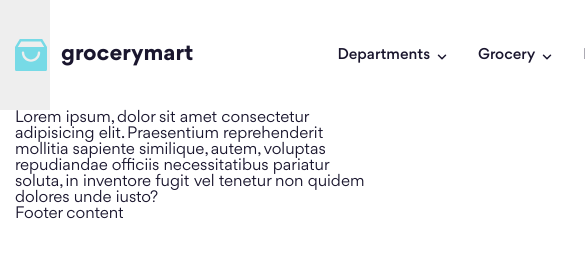
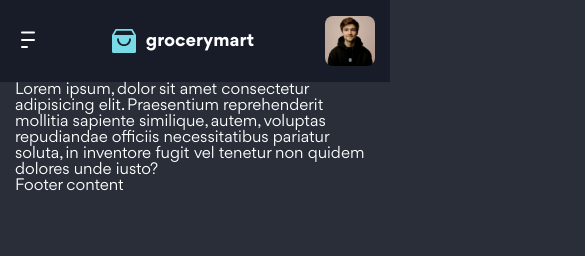
Before and after one commit to huuphuoc100911/MyProject, a website: page index.html in a window 390 px wide. Shown: the top 256 px of the page, 585 px wide, since content can reach past the window. Drawn offline with Linux system fonts and the light colour scheme.

Commit message:
responsive header

```diff
--- a/index.html
+++ b/index.html
@@ -1,5 +1,5 @@
 <!DOCTYPE html>
-<html lang="en" class="">
+<html lang="en" class="dark">
     <head>
         <meta charset="UTF-8" />
         <meta name="viewport" content="width=device-width, initial-scale=1.0" />
--- a/scss/abstracts/_index.scss
+++ b/scss/abstracts/_index.scss
@@ -1 +1 @@
-@forward './mixins'
+@forward "./mixins";
--- a/scss/abstracts/_mixins.scss
+++ b/scss/abstracts/_mixins.scss
@@ -1,5 +1,4 @@
 $grid-breakpoints: (
-    xs: 0,
     sm: 576px,
     md: 768px,
     lg: 992px,
--- a/scss/base/_base.scss
+++ b/scss/base/_base.scss
@@ -1,4 +1,6 @@
-*, ::before, ::after {
+*,
+::before,
+::after {
     box-sizing: border-box;
 }
 
@@ -10,6 +12,7 @@ body {
     font-size: 1.6rem;
     font-family: Gordita, sans-serif;
     color: var(--text-color);
+    background: var(--body-bg-color);
 }
 
 a {
@@ -23,11 +26,14 @@ button {
     background: transparent;
 }
 
-button, input, select,textarea {
+button,
+input,
+select,
+textarea {
     font-family: inherit;
     color: inherit;
 }
 
 .icon {
-    filter: var(--icon-color)
+    filter: var(--icon-color);
 }
--- a/scss/components/_logo.scss
+++ b/scss/components/_logo.scss
@@ -1,12 +1,27 @@
+@use "../abstracts";
 .logo {
     display: flex;
     align-items: center;
     gap: 14px;
+
+    @include abstracts.breakpoint(lg) {
+        gap: 10px;
+    }
 
     &__title {
         color: var(--primary-color);
         font-size: 2.2rem;
         font-weight: 700;
         line-height: 1.45;
+
+        @include abstracts.breakpoint(lg) {
+            font-size: 1.8rem;
+        }
+    }
+
+    &__img {
+        @include abstracts.breakpoint(lg) {
+            width: 24px;
+        }
     }
 }
--- a/scss/layout/_header.scss
+++ b/scss/layout/_header.scss
@@ -7,23 +7,40 @@
 
 .header {
     background: var(--header-bg-color);
-
-    @include abstracts.breakpoint(lg) {
-        width: 100px;
-    }
-
-    @include abstracts.breakpoint(sm) {
-        width: 50px;
-    }
 }
 
 .top-bar {
     @extend %flexItemsCenter;
     padding: 30px 0;
+
+    @include abstracts.breakpoint(lg) {
+        padding: 20px 0;
+        justify-content: space-between;
+    }
+
+    @include abstracts.breakpoint(sm) {
+        padding: 16px 0;
+    }
+
+    &__more {
+        display: none;
+
+        @include abstracts.breakpoint(lg) {
+            display: block;
+        }
+    }
 }
 
 .navbar {
     margin-left: 144px;
+
+    @include abstracts.breakpoint(xl) {
+        margin-left: 50px;
+    }
+
+    @include abstracts.breakpoint(lg) {
+        display: none;
+    }
 
     &__list {
         @extend %flexItemsCenter;
@@ -45,8 +62,12 @@
 
 .top-act {
     @extend %flexItemsCenter;
+    gap: 20px;
     margin-left: auto;
-    gap: 20px;
+
+    @include abstracts.breakpoint(lg) {
+        margin-left: 0;
+    }
 
     &__group {
         display: flex;
@@ -58,6 +79,16 @@
         border-radius: 8px;
         background: var(--top-act-group-bg-color);
         box-shadow: 0px 20px 60px 10px var(--top-act-group-shadow-color);
+
+        @include abstracts.breakpoint(md) {
+            display: none;
+        }
+    }
+
+    &__group--single {
+        @include abstracts.breakpoint(lg) {
+            display: none;
+        }
     }
 
     &__group--single &__btn {
--- a/scss/theme/_dark.scss
+++ b/scss/theme/_dark.scss
@@ -1,8 +1,10 @@
 html.dark {
-    --text-color: #FFF;
-    --icon-color: brightness(0) saturate(100%) invert(100%) sepia(100%) saturate(0%) hue-rotate(107deg) brightness(102%) contrast(103%);;
+    --text-color: #fff;
+    --icon-color: brightness(0) saturate(100%) invert(100%) sepia(100%)
+        saturate(0%) hue-rotate(107deg) brightness(102%) contrast(103%);
 
-    --header-bg-color: #171C28;
-    --top-act-group-bg-color: #292E39;
-    --top-act-group-shadow-color: rgba(0, 0, 0, 0.20);
+    --header-bg-color: #171c28;
+    --body-bg-color: #292e39;
+    --top-act-group-bg-color: #292e39;
+    --top-act-group-shadow-color: rgba(0, 0, 0, 0.2);
 }
--- a/scss/theme/_light.scss
+++ b/scss/theme/_light.scss
@@ -1,8 +1,16 @@
+@use "../abstracts";
+
 html {
-    --text-color: #1A162E;
-    --icon-color: brightness(0) saturate(100%) invert(8%) sepia(31%) saturate(1243%) hue-rotate(210deg) brightness(96%) contrast(96%);
+    --text-color: #1a162e;
+    --icon-color: brightness(0) saturate(100%) invert(8%) sepia(31%)
+        saturate(1243%) hue-rotate(210deg) brightness(96%) contrast(96%);
 
     --header-bg-color: #eee;
+    --body-bg-color: #f6f6f6;
     --top-act-group-bg-color: #fff;
-    --top-act-group-shadow-color: rgba(237, 237, 246, 0.20);
+    --top-act-group-shadow-color: rgba(237, 237, 246, 0.2);
+
+    @include abstracts.breakpoint(lg) {
+        --header-bg-color: #fff;
+    }
 }
--- a/templates/header.html
+++ b/templates/header.html
@@ -1,5 +1,13 @@
 <div class="container">
     <div class="top-bar">
+        <!-- More -->
+        <button class="top-bar__more">
+            <img
+                src="./assets/icons/more.svg"
+                alt=""
+                class="icon top-bar__more-icon"
+            />
+        </button>
         <!-- Logo -->
         <a href="/" class="logo">
             <img
```
Also changed, not shown: assets/css/main.css, assets/icons/more.svg (added), 1 other file.
